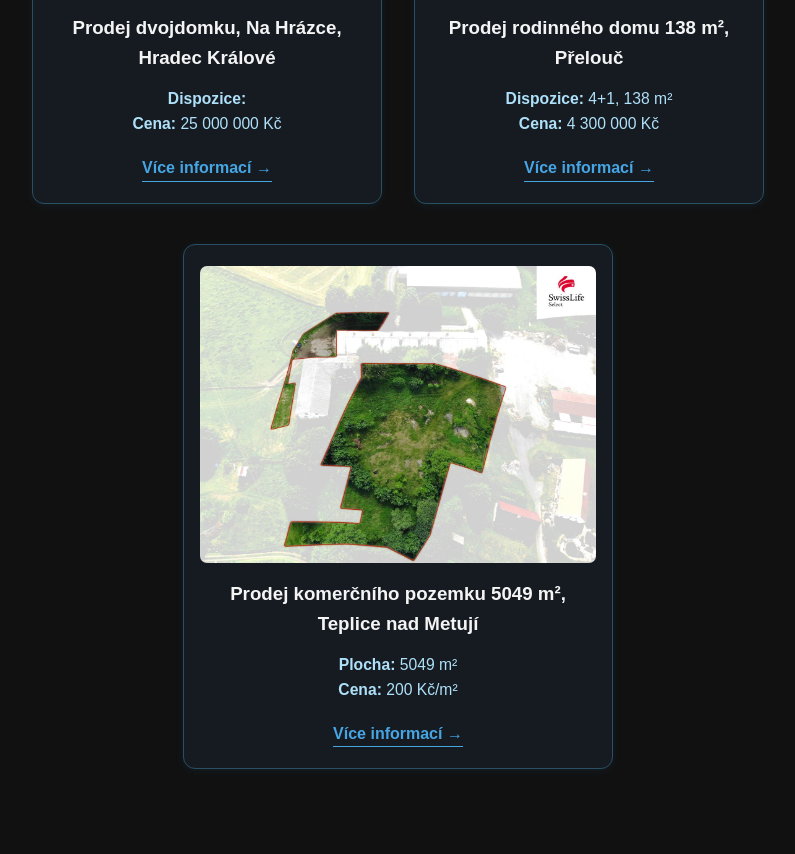
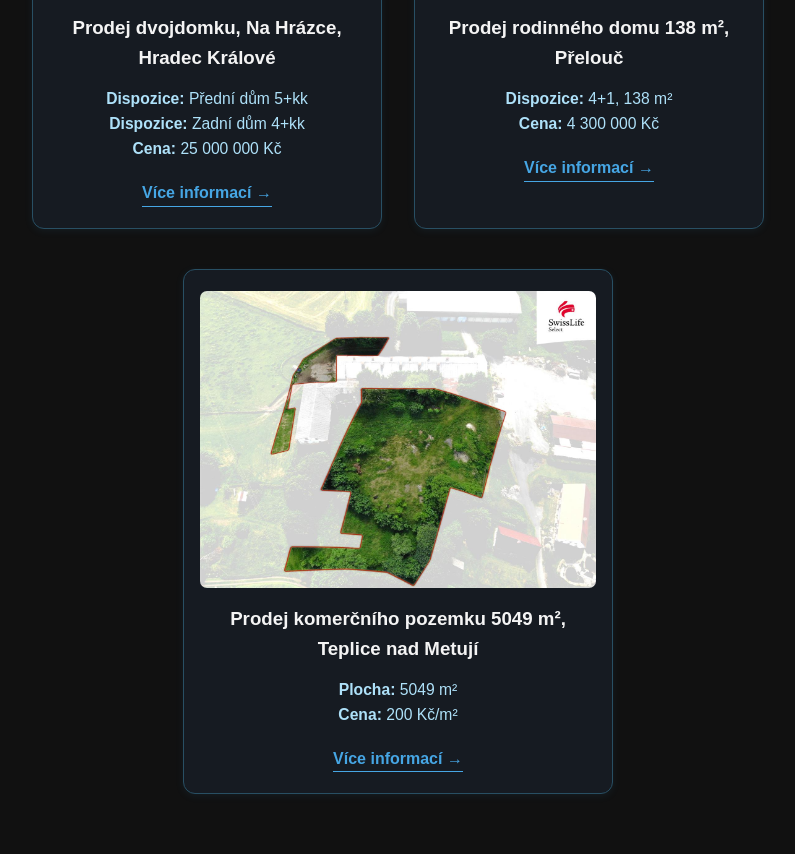
Before and after one commit to Marazbo/marekzboril-web, a plain HTML site: page index.html in a window 1280 px wide. Shown: the part 2789-3643 px from the top of the page, without its empty margins (242-1037 px from the left). Drawn offline with Linux system fonts and the light colour scheme.

Commit message:
Update index.html

```diff
--- a/index.html
+++ b/index.html
@@ -392,7 +392,8 @@
       <img src="images/byt1.jpg" alt="Prodej dvojdomku, Na Hrázce, Hradec Králové">
       <h3>Prodej dvojdomku, Na Hrázce, Hradec Králové</h3>
       <ul>
-        <li><strong>Dispozice:</strong> </li>
+        <li><strong>Dispozice:</strong> Přední dům 5+kk </li>
+        <li><strong>Dispozice:</strong> Zadní dům 4+kk </li>
         <li><strong>Cena:</strong> 25 000 000 Kč</li>
       </ul>
       <a href="https://swisslife-reality.cz/reality/prodej-vicegeneracniho-domu-300-m2-na-hrazce,-hrad-24528" target="_blank" class="detail-link">Více informací &rarr;</a>
```
